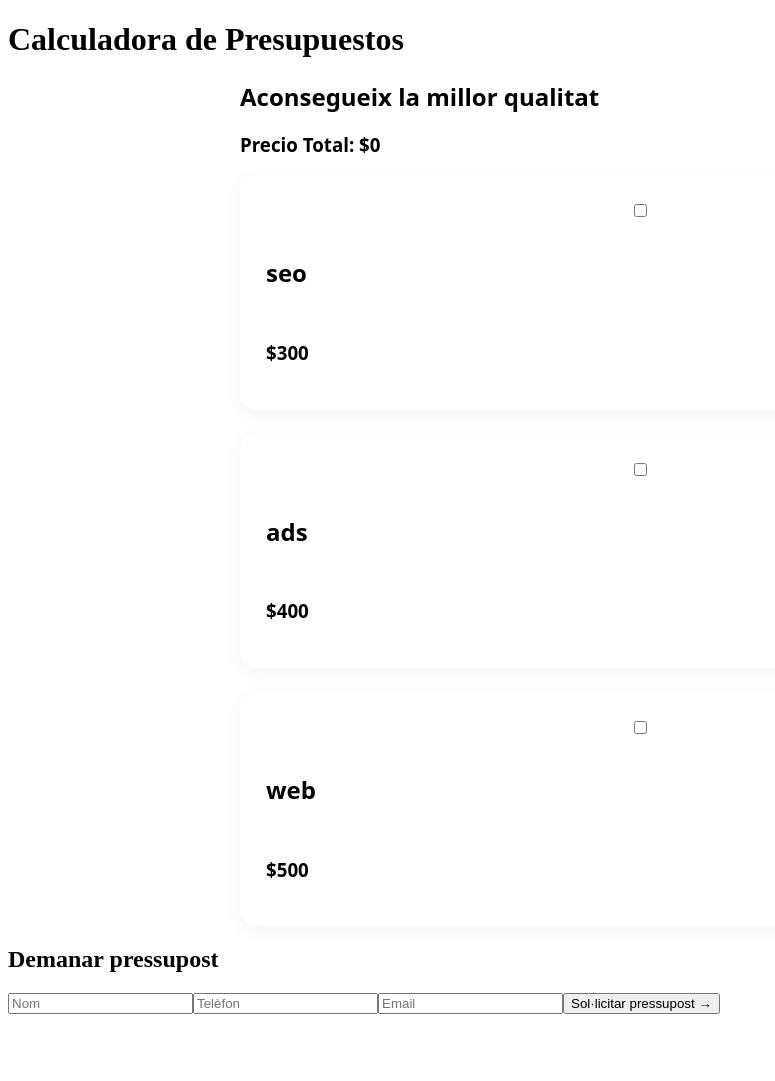
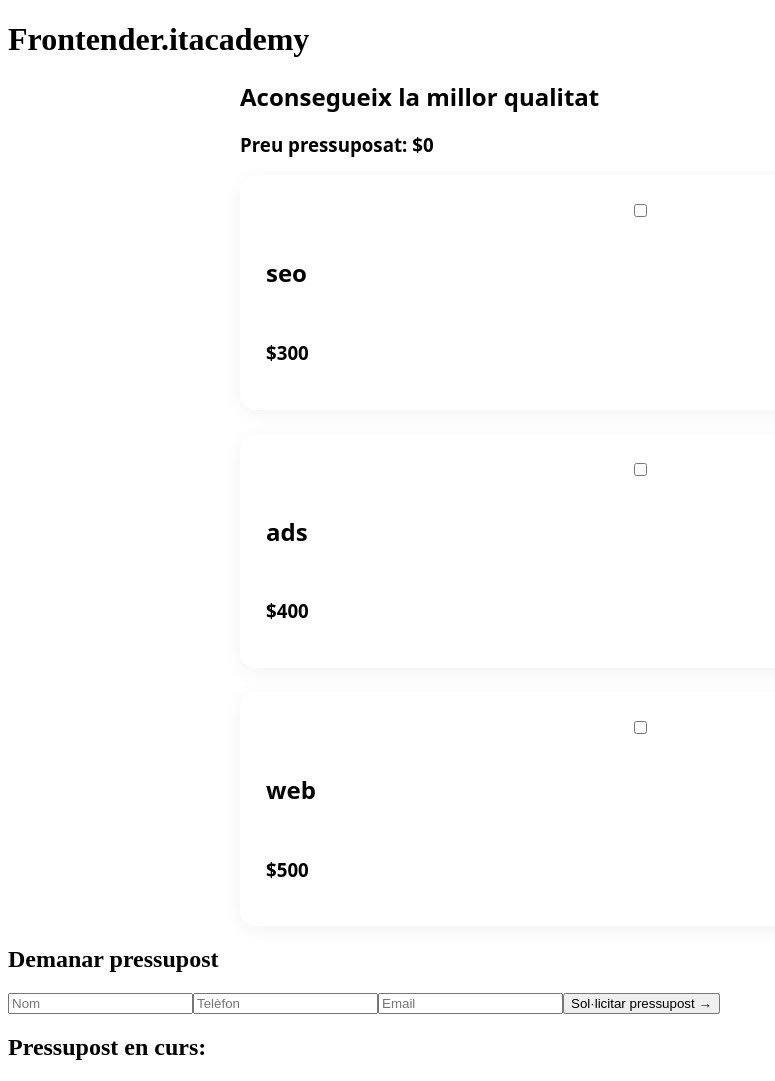
Before and after one commit to Evelynmerlo93/presupuestador-servicios-digitales, an Angular app: page / in a window 1280 px wide. Shown: the whole page, without its empty margins (0-775 px from the left). Before the commit the page ends 1022 px from the top, so only its background shows below. Built offline with nearby package versions, Linux system fonts and the light colour scheme.

Commit message:
feat: add list display using angular for loop in html

```diff
--- a/src/app/app.html
+++ b/src/app/app.html
@@ -1,13 +1,27 @@
 <main class="container">
-  <h1>Calculadora de Presupuestos</h1>
+  <h1>Frontender.itacademy</h1>
 
-  <!-- Aqui llamamos al componente hijo y le pasamos los datos del padre -->
+  <!--llamamos al componente hijo y le pasamos los datos del padre -->
   <app-service-list
   [service]="listService()"
   [totalPrice]="totalPrice()"
   (serviceSelect)="serviceSelect($event)">
   </app-service-list>
+
   <app-form-new-user
-  (userRegister) = "saveUserData($event)">
+  (userRegister)="saveUserData($event)">
   </app-form-new-user>
+
+  <section>
+    <h2>Pressupost en curs: </h2>
+
+    @for (client of clientsData(); track client) {
+    <div class="client-card">
+      <p>Text: {{ client.text }}</p>
+      <p>Email: {{ client.email }}</p>
+      <p>Telephone: {{ client.tel }}</p>
+    </div>
+    }
+  </section>
+
 </main>
--- a/src/app/components/service-list/service-list.html
+++ b/src/app/components/service-list/service-list.html
@@ -1,7 +1,7 @@
 <div class="service-list">
 
   <h2>Aconsegueix la millor qualitat</h2>
-  <h3>Precio Total: ${{totalPrice()}} </h3>
+  <h3>Preu pressuposat: ${{totalPrice()}} </h3>
 
   <ul>
     @for (service of service(); track service.id) {
```
